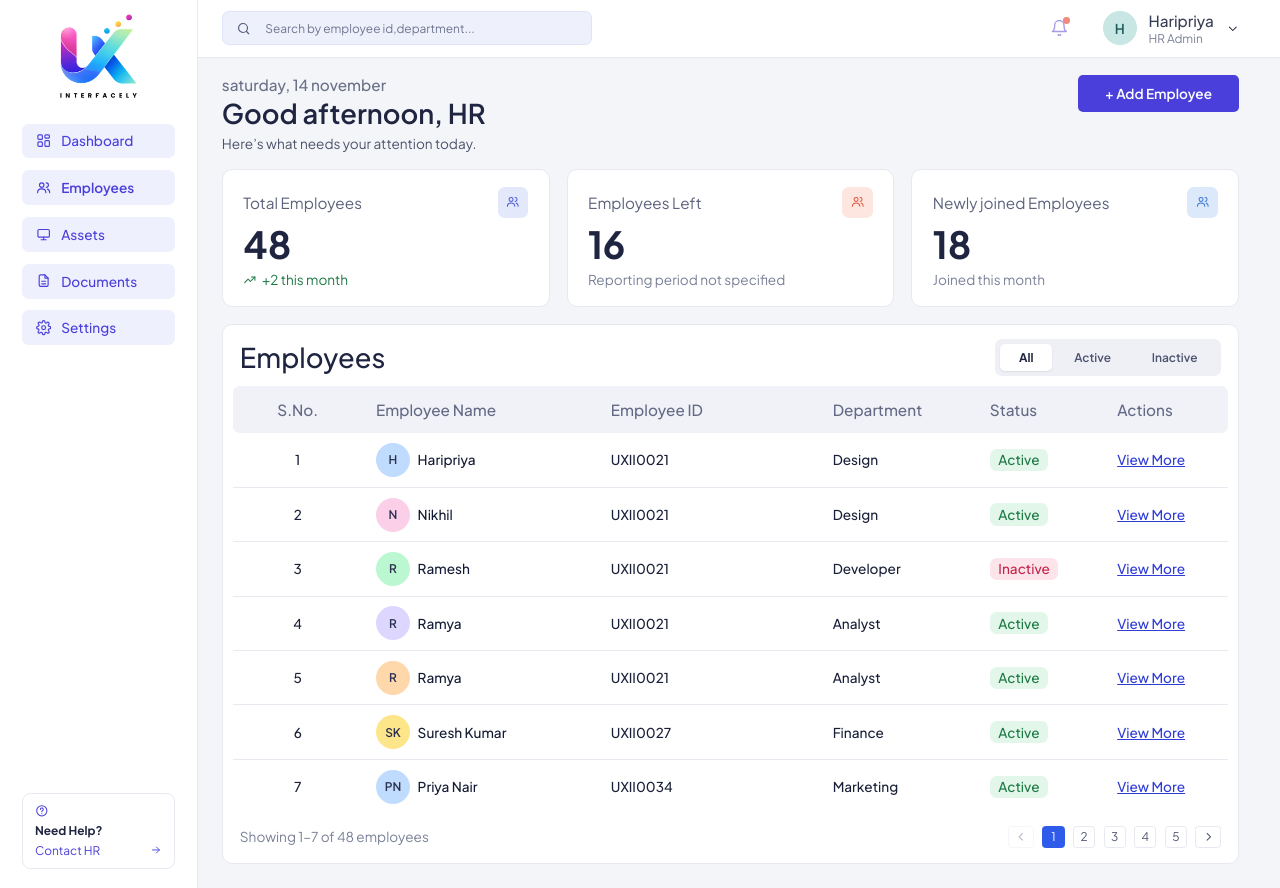
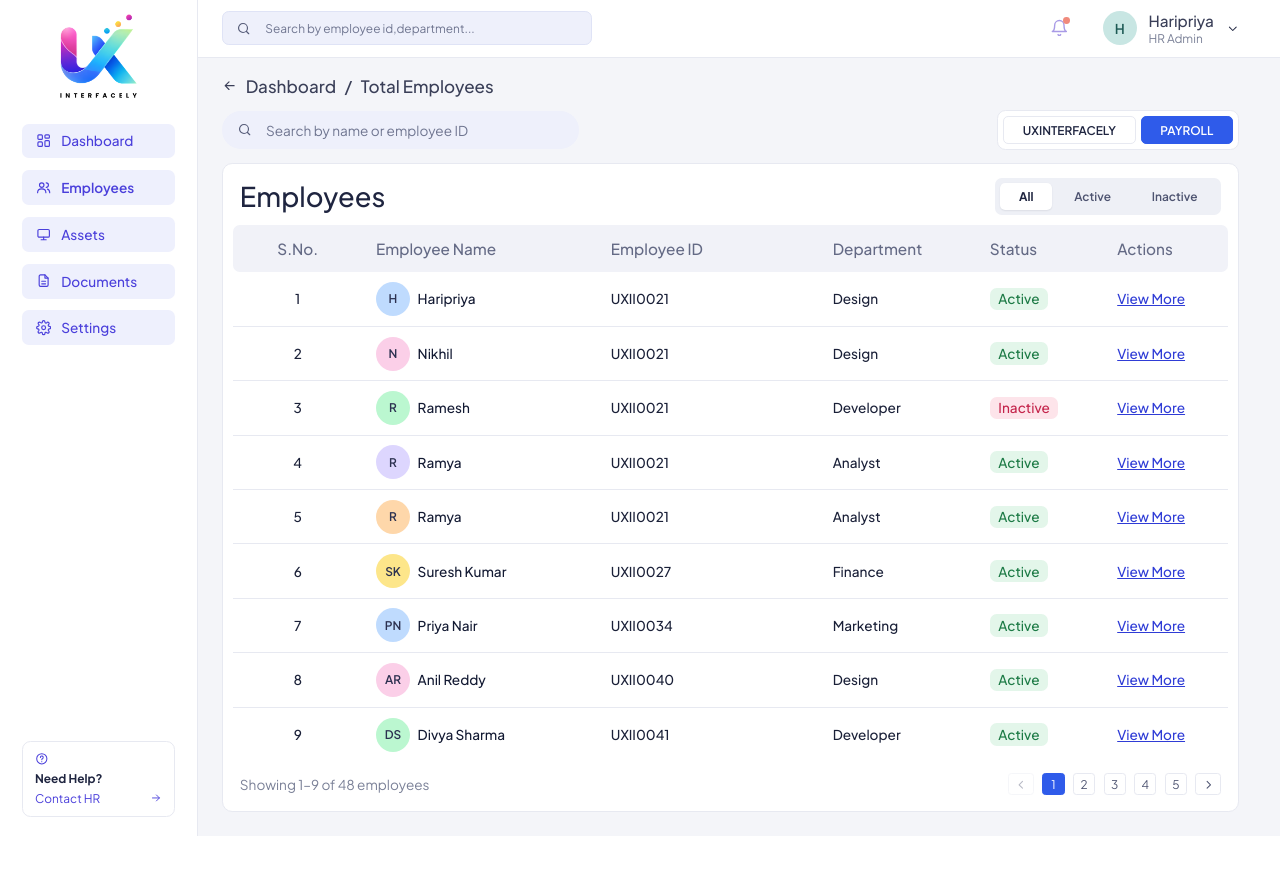
Before and after one commit to prathyusha-ux/hr-dashboard, a React (Vite) app in the folder hr-dashboard/: page / in a window 1280 px wide. Both pictures are taken after a click on the button "Employees". After the commit the page ends 836 px from the top, so only its background shows below. Built offline with nearby package versions, Linux system fonts and the light colour scheme.

Commit message:
total employee

```diff
--- a/hr-dashboard/src/Dashboard.jsx
+++ b/hr-dashboard/src/Dashboard.jsx
@@ -1,5 +1,6 @@
 import { useMemo, useState } from "react";
 import AddEmployee from "./AddEmployee.jsx";
+import TotalEmployees from "./TotalEmployees.jsx";
 
 /* ---------------------------------------------------------------
    Data
@@ -158,9 +159,17 @@ function Avatar({ name, index }) {
   );
 }
 
-function StatCard({ label, value, icon, tone, footer }) {
+function StatCard({ label, value, icon, tone, footer, onClick }) {
+  const clickable = onClick
+    ? {
+        role: "button",
+        tabIndex: 0,
+        onClick,
+        onKeyDown: (e) => (e.key === "Enter" || e.key === " ") && onClick(),
+      }
+    : {};
   return (
-    <div className="stat-card">
+    <div className={`stat-card ${onClick ? "clickable" : ""}`} {...clickable}>
       <div className="stat-head">
         <span>{label}</span>
         <span className={`stat-icon ${tone}`}>{icon}</span>
@@ -261,7 +270,7 @@ export default function Dashboard() {
               className={`nav-item ${activeNav === item.label ? "active" : ""}`}
               onClick={() => {
                 setActiveNav(item.label);
-                setView("list");
+                setView(item.label === "Employees" ? "employees" : "list");
               }}
             >
               {item.icon}
@@ -317,6 +326,14 @@ export default function Dashboard() {
             onBack={() => goTo("list")}
             onSave={addEmployee}
           />
+        ) : view === "employees" ? (
+          <TotalEmployees
+            employees={employees}
+            onBack={() => {
+              setActiveNav("Dashboard");
+              goTo("list");
+            }}
+          />
         ) : (
         <main className="content">
           <div className="welcome">
@@ -340,6 +357,10 @@ export default function Dashboard() {
           <section className="stats">
             <StatCard
               label="Total Employees"
+              onClick={() => {
+                setActiveNav("Employees");
+                goTo("employees");
+              }}
               value={String(employees.length)}
               tone="blue"
               icon={<UsersIcon size={16} />}
@@ -587,6 +608,9 @@ const css = `
 .stat-foot { display: inline-flex; align-items: center; gap: 6px; font-size: 16px; font-weight: 400; color: var(--muted); }
 .stat-foot.good { color: var(--green); }
 
+.stat-card.clickable { cursor: pointer; transition: box-shadow .15s, transform .15s; }
+.stat-card.clickable:hover { box-shadow: 0 6px 16px rgba(20, 26, 51, .14); }
+
 /* Table */
 .table-card { background: var(--surface); border: 1px solid var(--line); border-radius: 12px; padding: 12px 12px 18px; }
 .table-head { display: flex; justify-content: space-between; align-items: center; padding: 4px 8px 12px; gap: 12px; }
--- /dev/null
+++ b/hr-dashboard/src/Totalemployees.jsx
@@ -0,0 +1,253 @@
+import { useMemo, useState } from "react";
+
+const PAGE_SIZE = 9;
+const AVATAR_COLORS = ["#fde68a", "#bfdbfe", "#fbcfe8", "#bbf7d0", "#ddd6fe", "#fed7aa"];
+
+const Icon = ({ children, size = 18 }) => (
+  <svg
+    width={size}
+    height={size}
+    viewBox="0 0 24 24"
+    fill="none"
+    stroke="currentColor"
+    strokeWidth="1.8"
+    strokeLinecap="round"
+    strokeLinejoin="round"
+    aria-hidden="true"
+  >
+    {children}
+  </svg>
+);
+const ArrowLeft = () => (
+  <Icon>
+    <path d="M19 12H5M11 6l-6 6 6 6" />
+  </Icon>
+);
+const SearchIcon = () => (
+  <Icon>
+    <circle cx="11" cy="11" r="7" />
+    <path d="m20 20-3.5-3.5" />
+  </Icon>
+);
+const ChevronLeft = () => (
+  <Icon size={16}>
+    <path d="m15 18-6-6 6-6" />
+  </Icon>
+);
+const ChevronRight = () => (
+  <Icon size={16}>
+    <path d="m9 18 6-6-6-6" />
+  </Icon>
+);
+
+function Avatar({ name, index }) {
+  const initials = name
+    .split(" ")
+    .map((p) => p[0])
+    .slice(0, 2)
+    .join("")
+    .toUpperCase();
+  return (
+    <span className="avatar" style={{ background: AVATAR_COLORS[index % AVATAR_COLORS.length] }}>
+      {initials}
+    </span>
+  );
+}
+
+function getPages(current, total, windowSize = 5) {
+  let start = Math.max(1, current - Math.floor(windowSize / 2));
+  let end = start + windowSize - 1;
+  if (end > total) {
+    end = total;
+    start = Math.max(1, end - windowSize + 1);
+  }
+  return Array.from({ length: end - start + 1 }, (_, i) => start + i);
+}
+
+export default function TotalEmployees({ employees, onBack }) {
+  const [query, setQuery] = useState("");
+  const [filter, setFilter] = useState("All");
+  const [page, setPage] = useState(1);
+  const [group, setGroup] = useState("PAYROLL");
+
+  const filtered = useMemo(() => {
+    const q = query.trim().toLowerCase();
+    return employees.filter((e) => {
+      const okFilter = filter === "All" || e.status === filter;
+      const okQuery = !q || e.name.toLowerCase().includes(q) || e.id.toLowerCase().includes(q);
+      return okFilter && okQuery;
+    });
+  }, [employees, query, filter]);
+
+  const totalPages = Math.max(1, Math.ceil(filtered.length / PAGE_SIZE));
+  const safePage = Math.min(page, totalPages);
+  const startIdx = (safePage - 1) * PAGE_SIZE;
+  const rows = filtered.slice(startIdx, startIdx + PAGE_SIZE);
+
+  return (
+    <main className="te-page">
+      <style>{css}</style>
+
+      <div className="te-crumbs">
+        <button type="button" className="te-back" onClick={onBack} aria-label="Back to dashboard">
+          <ArrowLeft />
+        </button>
+        <button type="button" className="te-link" onClick={onBack}>
+          Dashboard
+        </button>
+        <span>/</span>
+        <span>Total Employees</span>
+      </div>
+
+      <div className="te-toolbar">
+        <label className="te-search">
+          <SearchIcon />
+          <input
+            type="search"
+            placeholder="Search by name or employee ID"
+            value={query}
+            onChange={(e) => {
+              setQuery(e.target.value);
+              setPage(1);
+            }}
+          />
+        </label>
+
+        <div className="te-toggle" role="group" aria-label="Employee group">
+          {["UXINTERFACELY", "PAYROLL"].map((g) => (
+            <button
+              key={g}
+              type="button"
+              className={group === g ? "on" : ""}
+              aria-pressed={group === g}
+              onClick={() => setGroup(g)}
+            >
+              {g}
+            </button>
+          ))}
+        </div>
+      </div>
+
+      <section className="table-card">
+        <div className="table-head">
+          <h2>Employees</h2>
+          <div className="segmented" role="tablist">
+            {["All", "Active", "Inactive"].map((f) => (
+              <button
+                key={f}
+                role="tab"
+                aria-selected={filter === f}
+                className={filter === f ? "on" : ""}
+                onClick={() => {
+                  setFilter(f);
+                  setPage(1);
+                }}
+              >
+                {f}
+              </button>
+            ))}
+          </div>
+        </div>
+
+        <div className="table-scroll">
+          <table>
+            <thead>
+              <tr>
+                <th className="center">S.No.</th>
+                <th>Employee Name</th>
+                <th>Employee ID</th>
+                <th>Department</th>
+                <th>Status</th>
+                <th>Actions</th>
+              </tr>
+            </thead>
+            <tbody>
+              {rows.length === 0 && (
+                <tr>
+                  <td colSpan={6} className="empty">
+                    No employees match your search.
+                  </td>
+                </tr>
+              )}
+              {rows.map((e, i) => (
+                <tr key={e.sno}>
+                  <td className="center">{startIdx + i + 1}</td>
+                  <td>
+                    <span className="name-cell">
+                      <Avatar name={e.name} index={e.sno} />
+                      {e.name}
+                    </span>
+                  </td>
+                  <td>{e.id}</td>
+                  <td>{e.dept}</td>
+                  <td>
+                    <span className={`badge ${e.status === "Active" ? "active" : "inactive"}`}>{e.status}</span>
+                  </td>
+                  <td>
+                    <a href={`#employee-${e.sno}`} className="view-link">
+                      View More
+                    </a>
+                  </td>
+                </tr>
+              ))}
+            </tbody>
+          </table>
+        </div>
+
+        <footer className="table-foot">
+          <span className="showing">
+            {filtered.length === 0
+              ? "Showing 0 employees"
+              : `Showing ${startIdx + 1}–${Math.min(startIdx + PAGE_SIZE, filtered.length)} of ${filtered.length} employees`}
+          </span>
+          <div className="pager">
+            <button className="page-btn" aria-label="Previous page" disabled={safePage === 1} onClick={() => setPage(safePage - 1)}>
+              <ChevronLeft />
+            </button>
+            {getPages(safePage, totalPages).map((p) => (
+              <button
+                key={p}
+                className={`page-btn ${p === safePage ? "current" : ""}`}
+                aria-current={p === safePage ? "page" : undefined}
+                onClick={() => setPage(p)}
+              >
+                {p}
+              </button>
+            ))}
+            <button className="page-btn" aria-label="Next page" disabled={safePage === totalPages} onClick={() => setPage(safePage + 1)}>
+              <ChevronRight />
+            </button>
+          </div>
+        </footer>
+      </section>
+    </main>
+  );
+}
+
+/* Page styles. The table, badge and pager styles come from Dashboard.jsx. */
+const css = `
+.te-page { padding: 20px 48px 28px 28px; display: flex; flex-direction: column; gap: 16px; }
+.te-crumbs { display: flex; align-items: center; gap: 10px; font-size: 20px; font-weight: 500; color: #3a3f58; }
+.te-crumbs button { border: 0; background: transparent; padding: 0; color: inherit; font-size: inherit; font-weight: inherit; }
+.te-back { display: grid; place-items: center; }
+.te-link:hover { text-decoration: underline; }
+.te-toolbar { display: flex; justify-content: space-between; align-items: center; gap: 16px; flex-wrap: wrap; }
+.te-search {
+  display: flex; align-items: center; gap: 14px; width: 100%; max-width: 420px; height: 44px;
+  padding: 0 18px; background: #eef0fb; border-radius: 22px; color: #555b78;
+}
+.te-search input {
+  flex: 1; min-width: 0; border: 0; outline: 0; background: transparent;
+  font: inherit; font-size: 16px; color: var(--ink);
+}
+.te-search input::placeholder { color: #6f7590; }
+.te-toggle { display: flex; gap: 6px; padding: 6px; background: #fff; border: 1px solid var(--line); border-radius: 10px; }
+.te-toggle button {
+  height: 32px; padding: 0 22px; background: #fff; color: var(--ink);
+  border: 1px solid var(--line); border-radius: 6px; font-size: 14px; font-weight: 600;
+}
+.te-toggle button.on { background: #2f5bea; border-color: #2f5bea; color: #fff; }
+@media (max-width: 720px) {
+  .te-page { padding-left: 16px; padding-right: 16px; }
+}
+`;
```
